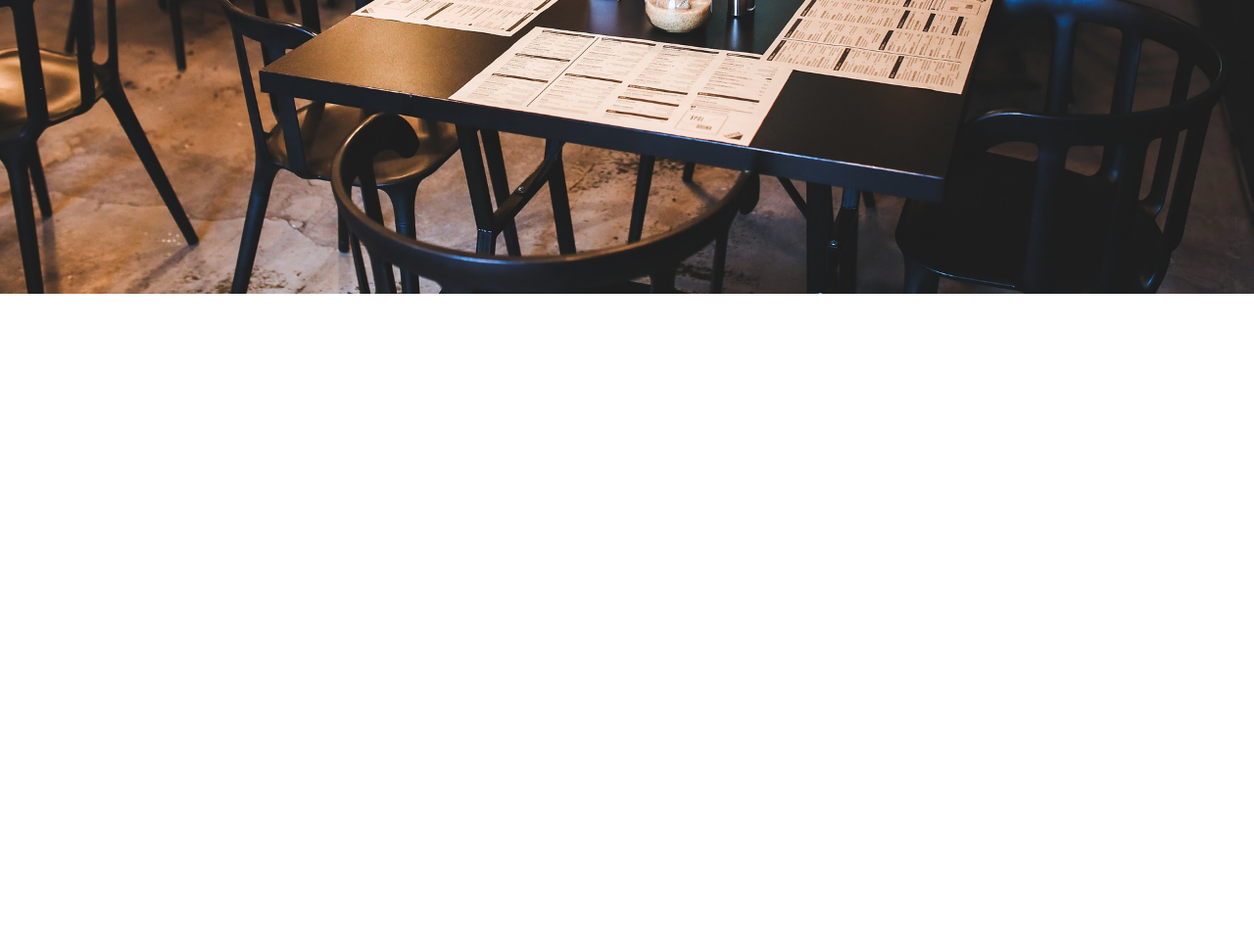
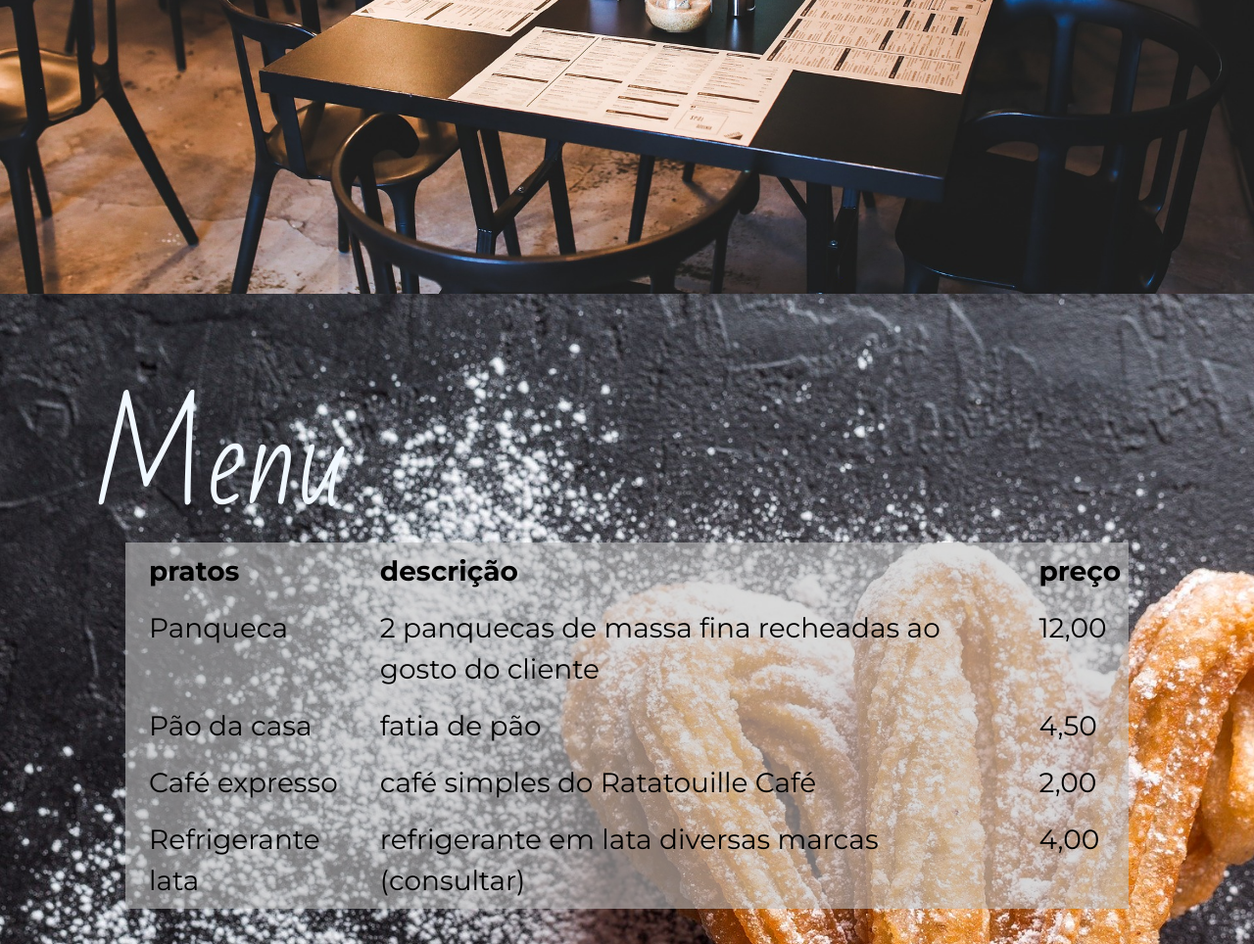
Before and after one commit to jazonn/ratatouille-pictec, a plain HTML site: page index.html in a window 1280 px wide. Shown: the part 1176-2140 px from the top of the page at 98% size. Before the commit the page ends 1476 px from the top, so only its background shows below. Drawn offline with nearby package versions, Linux system fonts and the light colour scheme.

Commit message:
cria e estiliza menu de alimentos

```diff
--- a/index.html
+++ b/index.html
@@ -52,5 +52,58 @@
     <h1 id="titulo-cabecalho" class="titulos"> <span style="color: #ffc458; font-size: 170px;">R</span>atatouille Café</h1>
 </div>
 
+<div id="menu" class="div-comum alarga-div">
+
+    <h1 id="titulo-menu" class="titulos">Menu</h1>
+
+        <div class="tabela">
+
+          <table class="table table-borderless">
+            <thead class="thead-dark">
+              <tr>
+                <th scope="col"></th>
+                <th scope="col">pratos</th>
+                <th scope="col">descrição</th>
+                <th scope="col">preço</th>
+              </tr>
+
+        </thead>
+
+        <tbody>
+
+            <tr>
+              <th scope="row"></th>
+              <td>Panqueca</td>
+              <td>2 panquecas de massa fina recheadas ao gosto do cliente</td>
+              <td>12,00</td>
+            </tr>
+
+            <tr>
+              <th scope="row"></th>
+              <td>Pão da casa</td>
+              <td>fatia de pão</td>
+              <td>4,50</td>
+            </tr>
+
+            <tr>
+              <th scope="row"></th>
+              <td>Café expresso</td>
+              <td>café simples do Ratatouille Café</td>
+              <td>2,00</td>
+            </tr>
+
+            <tr>
+              <th scope="row"></th>
+              <td>Refrigerante lata</td>
+              <td>refrigerante em lata diversas marcas (consultar)</td>
+              <td>4,00</td>
+            </tr>
+
+        </tbody>
+    </table>
+    </div>
+</div>
+
+
 </body>
 </html>
--- a/style.css
+++ b/style.css
@@ -73,3 +73,59 @@ body{
         padding-top: 25%;
     }
 }
+
+#titulo-menu{
+  padding-right: 65%;
+  color: #F0F8FF;
+}
+
+/* TABELA */
+table{
+font-family: "Montserrat", sans-serif;
+font-size: 28px;
+border-collapse: collapse;
+width: 40%;
+}
+
+.tabela{
+  padding-right: 10%;
+  padding-left: 10%;
+}
+
+tr{
+  background-color: rgba(192, 192, 192, 0.6);
+}
+
+tr:hover{
+  background-color: #343a30;
+}
+
+td, th{
+  font-family: "Montserrat", sans-serif;
+  color: black;
+  text-align: left;
+  padding: 15%;
+}
+
+/* MENU */
+#menu{
+  background-image: url("images/churros.jpg");
+}
+
+@media (max-width: 1400px){
+#menu{
+  height: 120%;
+}
+}
+
+@media (max-width: 890px){
+#menu{
+  height: 170%;
+}
+}
+
+@media (max-width: 725px){
+#menu{
+  height: 220%;
+}
+}
```
Also changed, not shown: images/churros.jpg (added).
